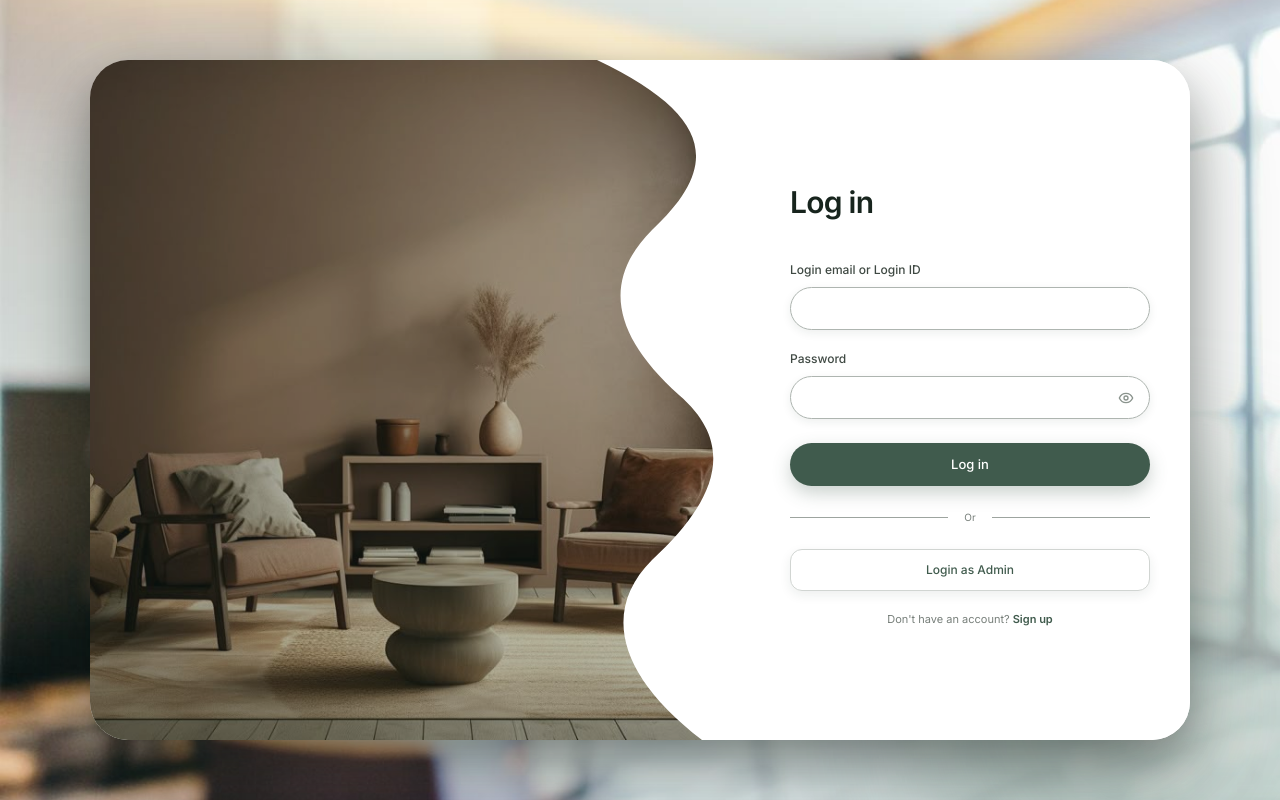
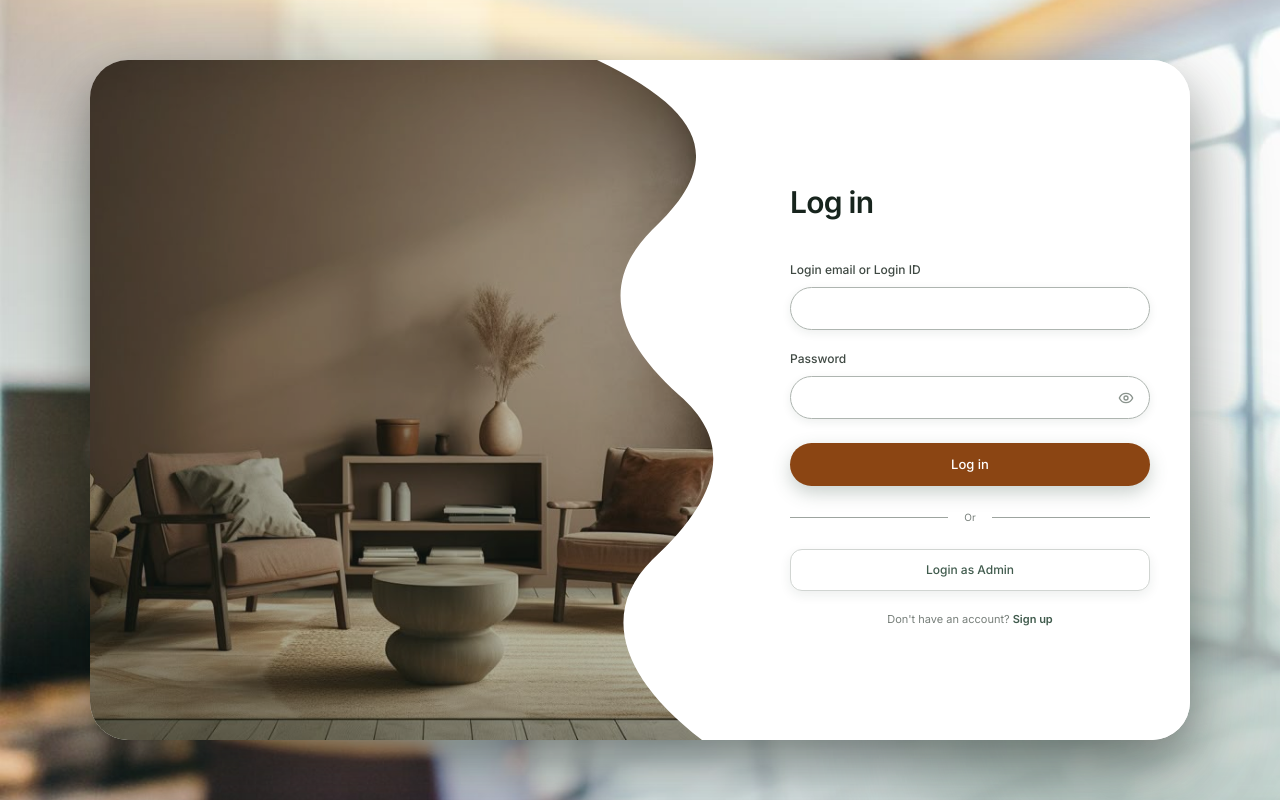
Before and after one commit to inderash18/ERP, a React (Vite) app in the folder frontend/: page /login in a window 1280 px wide. Built offline with nearby package versions, Linux system fonts and the light colour scheme.

Commit message:
colour for the button

```diff
--- a/frontend/src/components/common/Login.jsx
+++ b/frontend/src/components/common/Login.jsx
@@ -168,7 +168,7 @@ export default function Login() {
                                 h-[43px]
                                 w-full
                                 rounded-full
-                                bg-[#405b4d]
+                                bg-[#8B4513]
                                 text-[13px]
                                 font-medium
                                 text-white
```
Lines whose indentation alone changed are shown as unchanged.
